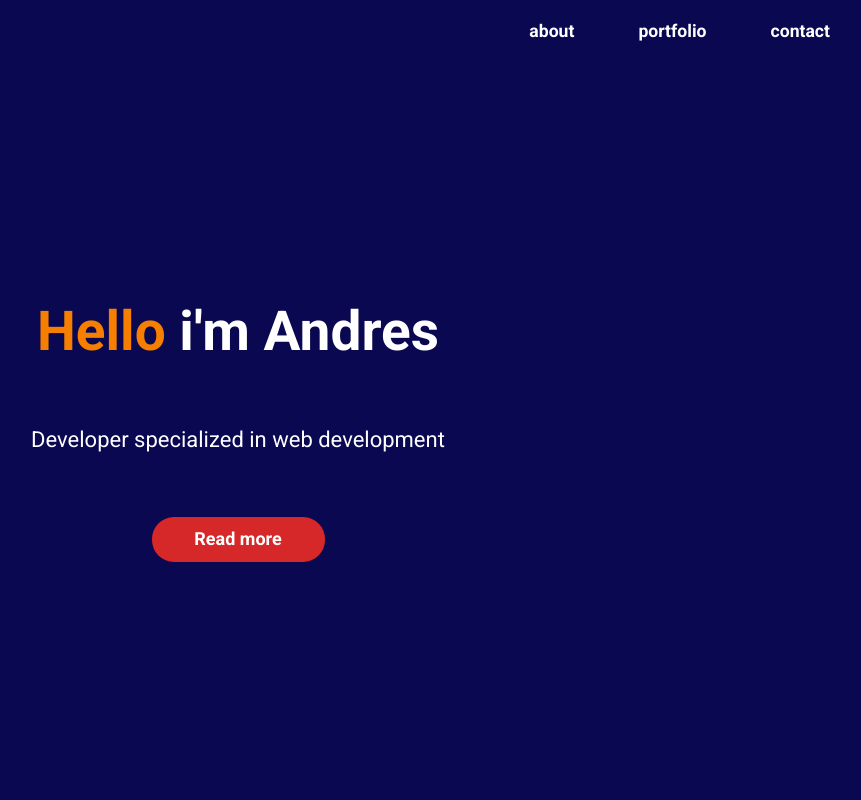
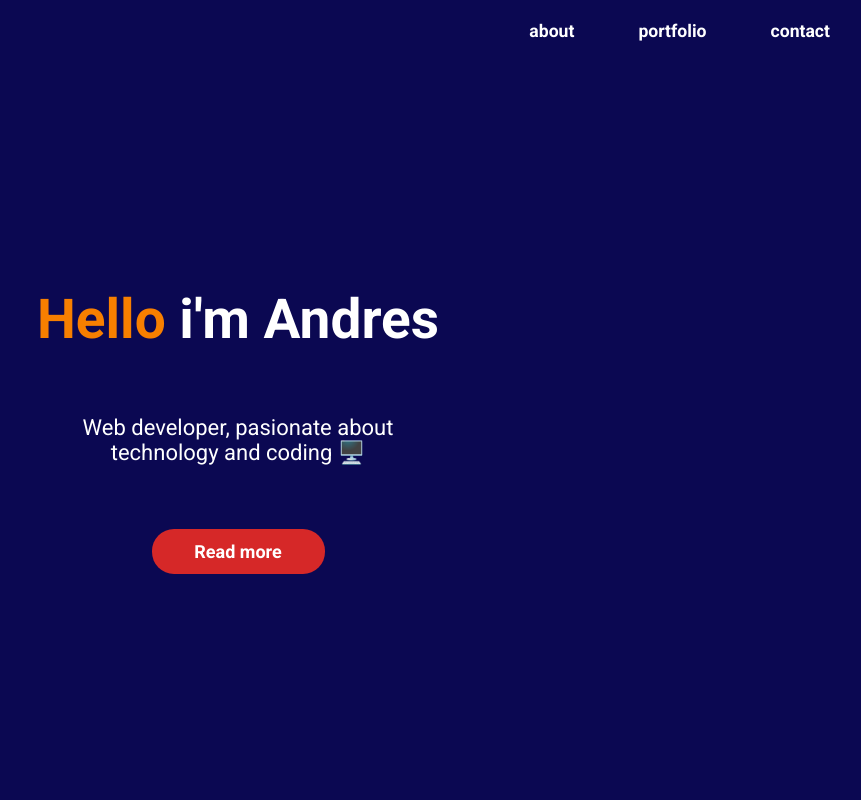
Before and after one commit to GodOmega/Portfolio, a Next.js app: page / in a window 1280 px wide. Shown: the top 800 px of the page, without its empty margins (402-1263 px from the left). Built offline with nearby package versions, Linux system fonts and the light colour scheme.

Commit message:
style: :art: New title
Changing main title

```diff
--- a/src/pages/index.jsx
+++ b/src/pages/index.jsx
@@ -45,7 +45,7 @@ const index = () => {
               <span>Hello</span> i'm Andres
             </h1>
             <p className={styles.header_subtitle}>
-              Developer specialized in web development
+              Web developer, pasionate about technology and coding 🖥️
             </p>
             <Button>
               <Link to="about" smooth={true} duration={500}>
```
